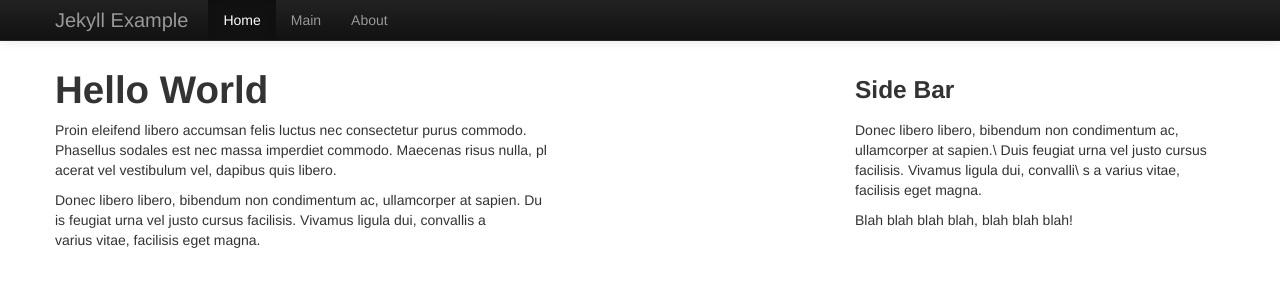
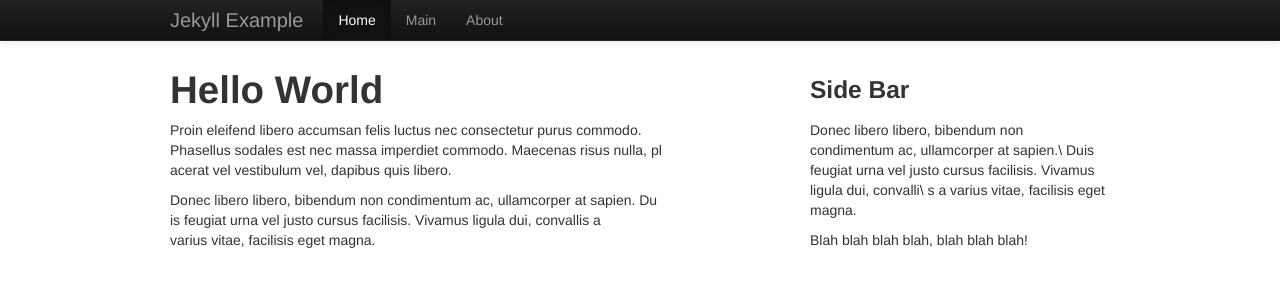
Before and after one commit to andrew-drake/jekyll-test, a Jekyll site: the page built from index.md, in a window 1280 px wide. Shown: the top 300 px of the page. Built offline with Jekyll 4.4.1, drawn with Linux system fonts in a browser that asks for light colours; Markdown is read by kramdown in place of the engine named in the settings.

Commit message:
css href update, add baseurl to _config

```diff
--- a/_config.yml
+++ b/_config.yml
@@ -8,3 +8,4 @@ paginate: 10
 markdown: rdiscount
 permalink: pretty
 layout: default
+baseurl: /jekyll-example
--- a/_includes/header.html
+++ b/_includes/header.html
@@ -6,8 +6,8 @@
     <meta name="viewport" content="width=device-width, initial-scale=1.0">
     <meta name="description" content="{{ site.description }}">
 
-	<link href="{{ site.baseurl}}css/style.css" rel="stylesheet">
-    <link href="{{ site.baseurl}}css/bootstrap.css" rel="stylesheet">
+	<link href="{{ site.baseurl}}/css/style.css" rel="stylesheet">
+    <link href="{{ site.baseurl}}/css/bootstrap.css" rel="stylesheet">
     <style>
       body {
         padding-top: 60px;
```
